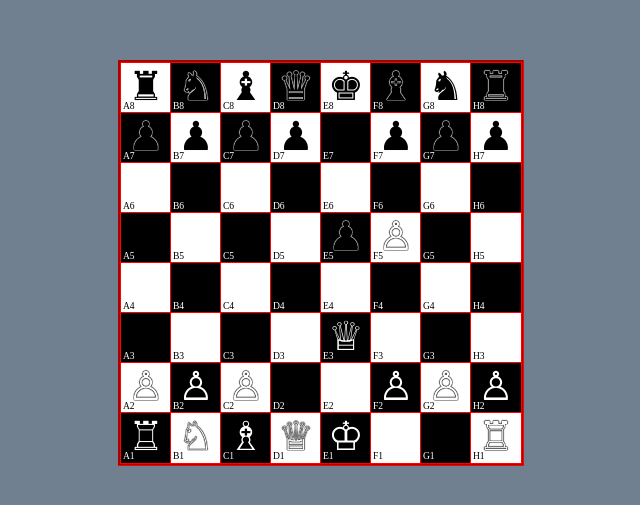
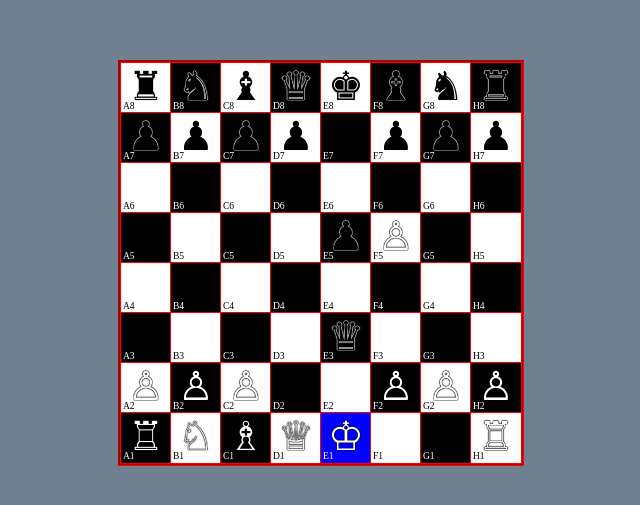
Before and after one commit to marcobuontempo/chess-game, a plain HTML site: page index.html in a window 1280 px wide. Shown: the part 121-626 px from the top of the page, without its empty margins (319-959 px from the left). Drawn offline with Linux system fonts and the light colour scheme.

Commit message:
Highlight king in check

```diff
--- a/index.js
+++ b/index.js
@@ -297,10 +297,7 @@ class Chessboard {
             this.setFullMoveCount(Number(fenFullMove))
 
             //is current king in check
-            const currentColour = fenTurn=="w" ? "white" : "black"
-            const currentKingPosition = fenTurn=="w" ? this.getWhiteKingPosition() : this.getBlackKingPosition()
-            const isInCheck = this.isKingInCheck(currentKingPosition[0],currentKingPosition[1],currentColour)
-            this.setCurrentKingIsInCheck(isInCheck)
+            this.updateKingIsInCheck()
         }
         catch (error)
         {
@@ -308,6 +305,12 @@ class Chessboard {
         }
     }
 
+    updateKingIsInCheck() {
+        const currentColour = this.getTurn()
+        const currentKingPosition = currentColour=="white" ? this.getWhiteKingPosition() : this.getBlackKingPosition()
+        const isInCheck = this.isKingInCheck(currentKingPosition[0],currentKingPosition[1],currentColour)
+        this.setCurrentKingIsInCheck(isInCheck)
+    }
 
 
 
@@ -464,6 +467,8 @@ class Chessboard {
         } else {
             this.movePiece(fileFrom,rankFrom,fileTo,rankTo)
         }
+
+        this.updateKingIsInCheck() //check whether king is in check and update state
 
         const newFen = this.generateCurrentFen()
         this.setFen(newFen)
@@ -1019,7 +1024,6 @@ class ChessGame {
                 highlightedSquare.classList.toggle("highlighted-square")
             })
         }
-
         //highlight new moves
         const newMoveSquares = this.getSelectedPieceMoves()
         if(newMoveSquares!=null) {
@@ -1036,12 +1040,23 @@ class ChessGame {
         if(previousSelectedSquare!=null) {
             previousSelectedSquare.classList.toggle("selected-square")
         }
-
         //highlight selected piece
         const newSelectedSquare = this.getSelectedSquare()
         if(newSelectedSquare[0]!=null || newSelectedSquare[1]!=null) {
             const newSquareHtml = document.querySelector(`[data-board-file='${newSelectedSquare[0]}'][data-board-rank='${newSelectedSquare[1]}']`)
             newSquareHtml.classList.toggle("selected-square")
+        }
+
+        //remove any checked king square
+        const kingCheckedHighlight = document.querySelector(".checked-king")
+        if(kingCheckedHighlight!=null) {
+            kingCheckedHighlight.classList.toggle("checked-king")
+        }
+        //highlight checked king
+        if(this.getChessboard().getCurrentKingIsInCheck()) {
+            const kingPosition = this.getChessboard().getTurn()=="white" ? this.getChessboard().getWhiteKingPosition() : this.getChessboard().getBlackKingPosition()
+            const kingHtml = document.querySelector(`[data-board-file='${kingPosition[0]}'][data-board-rank='${kingPosition[1]}']`)
+            kingHtml.classList.toggle("checked-king")
         }
     }
 
@@ -1087,6 +1102,7 @@ class ChessGame {
         const chessboardEl = document.querySelector("#chessboard")
         chessboardEl.innerHTML = boardHtml
 
+        this.toggleBoardHighlights()
         this.removePieceEventListeners()
         this.addPieceEventListeners()
     }
@@ -1113,5 +1129,5 @@ class ChessGame {
 //====== T E S T ======
 
 //PLAYER VS PLAYER
-    game = new ChessGame("rnbqkbnr/pppp1ppp/8/4pP2/8/4Q3/PPP2PPP/RNBQK2R w KQkq e6 0 1")
+    game = new ChessGame("rnbqkbnr/pppp1ppp/8/4pP2/8/4q3/PPP2PPP/RNBQK2R w KQkq e6 0 1")
     game.startTwoPlayerGame()
--- a/styles.css
+++ b/styles.css
@@ -89,6 +89,9 @@ html, body {
 .highlighted-square {
     background-color: green;
 }
+.checked-king {
+    background-color: blue;
+}
 
 
 /* END GAME */
```
